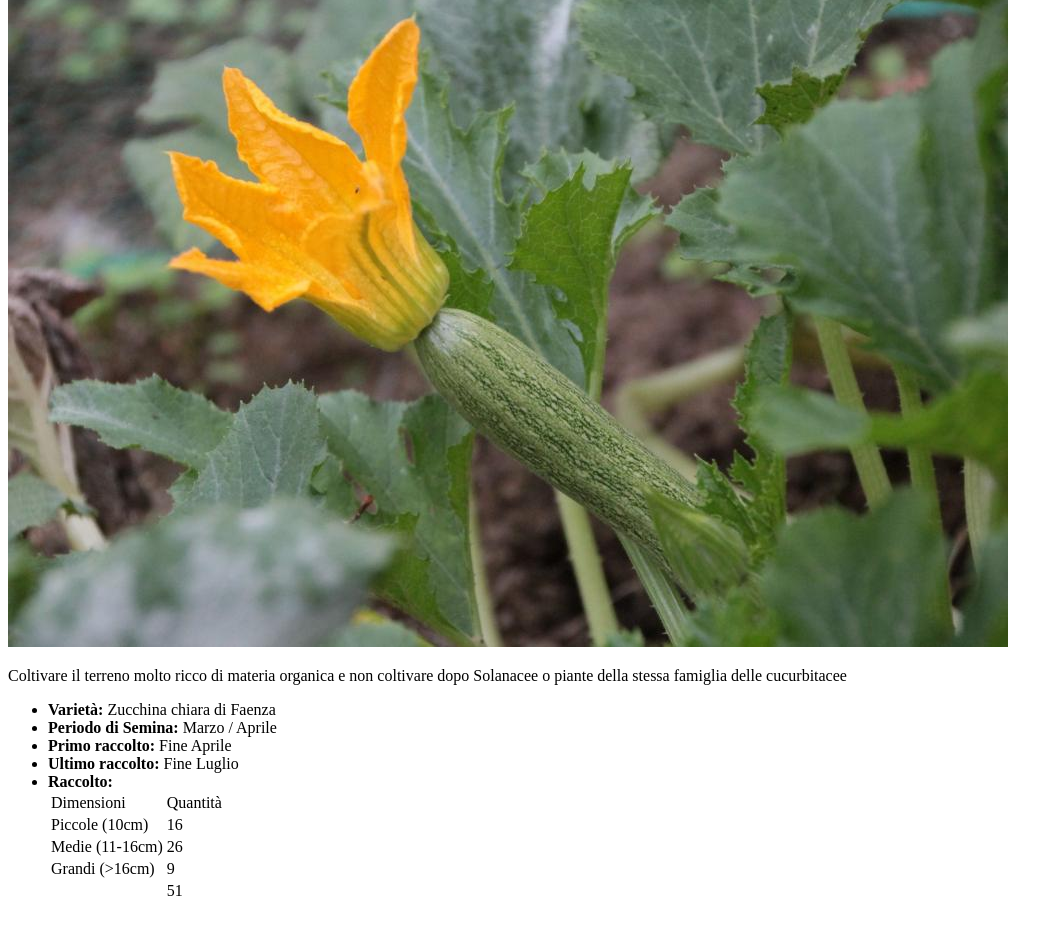
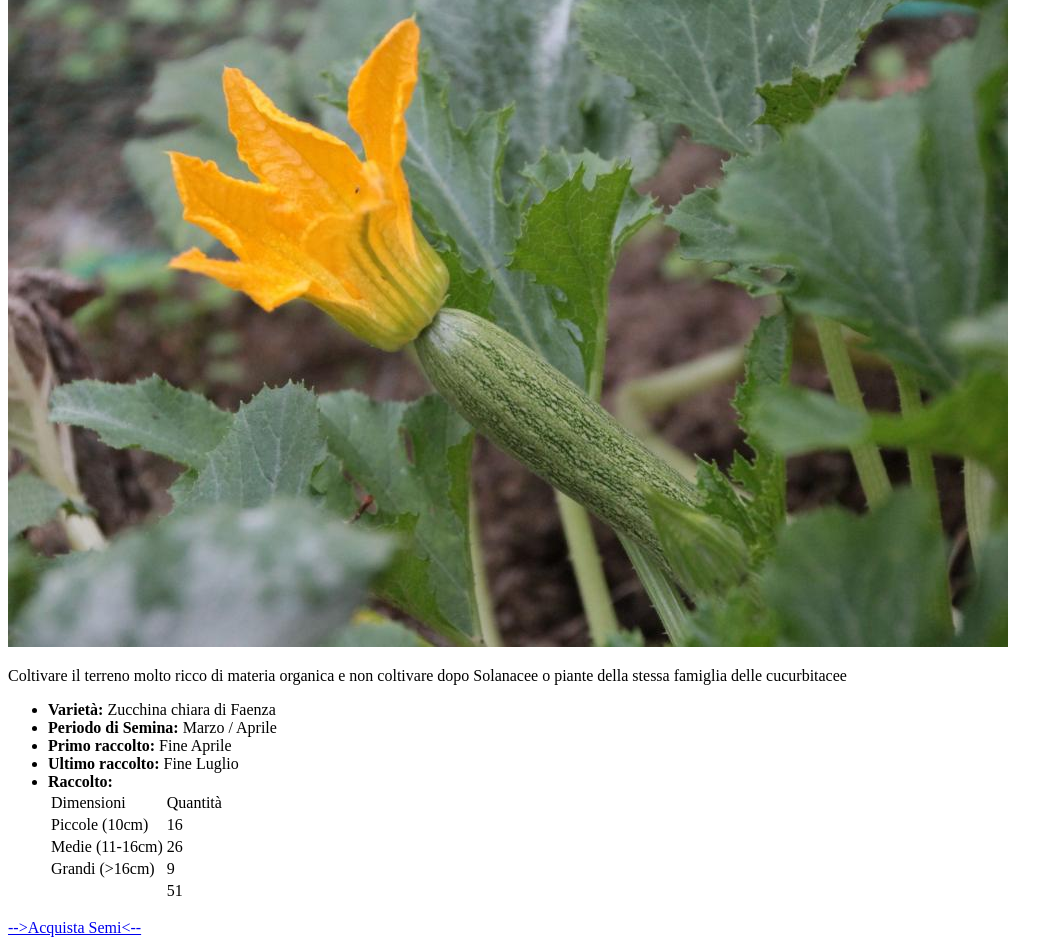
Before and after one commit to GennaroBuonomo/htmlcss-hello, a plain HTML site: page index.html in a window 1280 px wide. Shown: the part 161-1106 px from the top of the page, without its empty margins (0-1063 px from the left). Before the commit the page ends 1080 px from the top, so only its background shows below. Drawn offline with Linux system fonts and the light colour scheme.

Commit message:
[and section#1]Finito la prima sezione

```diff
--- a/index.html
+++ b/index.html
@@ -50,6 +50,8 @@
       </table>
     </ul>
 
+    <a href="https://www.mercatocontadinoamilano.it/verdura/985-zucchine.html" target=_black>-->Acquista Semi<-- </a>
+
 
   </section>
 
```
